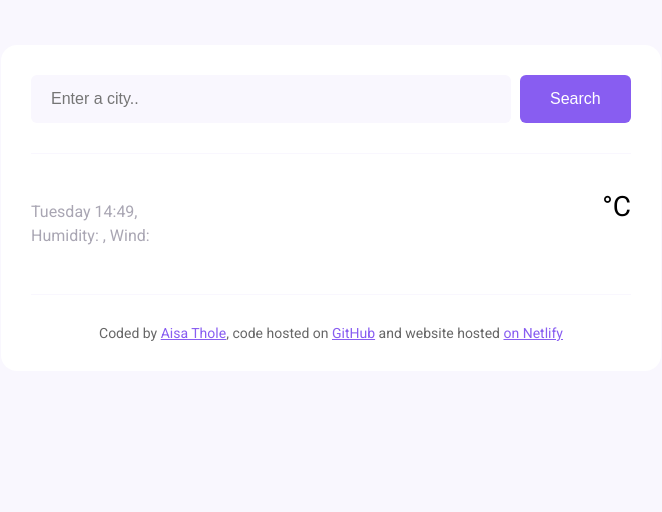
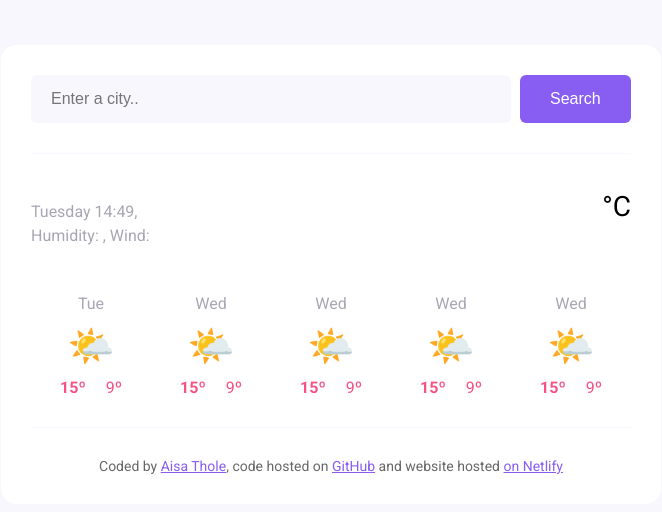
Before and after one commit to Lizzy04/weather-search-app, a plain HTML site: page index.html in a window 1280 px wide. Shown: the whole page, without its empty margins (309-971 px from the left). Drawn offline with nearby package versions, Linux system fonts and the light colour scheme; no server answers.

Commit message:
Added HTML and CSS for the forecast

```diff
--- a/index.html
+++ b/index.html
@@ -35,6 +35,58 @@
             <div class="weather-app-unit">°C</div>
           </div>
         </div>
+        <div class="weather-forecast">
+          <div class="weather-forecast-day">
+            <div class="weather-forecast-date">Tue</div>
+            <div class="weather-forecast-icon">🌤️</div>
+            <div class="weather-forecast-temperatures">
+              <div class="weather-forecast-temperature">
+                <strong>15º</strong>
+              </div>
+              <div class="weather-forecast-temperature">9º</div>
+            </div>
+        </div>
+         <div class="weather-forecast-day">
+            <div class="weather-forecast-date">Wed</div>
+            <div class="weather-forecast-icon">🌤️</div>
+            <div class="weather-forecast-temperatures">
+              <div class="weather-forecast-temperature">
+                <strong>15º</strong>
+              </div>
+              <div class="weather-forecast-temperature">9º</div>
+            </div>
+          </div>
+          <div class="weather-forecast-day">
+            <div class="weather-forecast-date">Wed</div>
+            <div class="weather-forecast-icon">🌤️</div>
+            <div class="weather-forecast-temperatures">
+              <div class="weather-forecast-temperature">
+                <strong>15º</strong>
+              </div>
+              <div class="weather-forecast-temperature">9º</div>
+            </div>
+          </div>
+          <div class="weather-forecast-day">
+            <div class="weather-forecast-date">Wed</div>
+            <div class="weather-forecast-icon">🌤️</div>
+            <div class="weather-forecast-temperatures">
+              <div class="weather-forecast-temperature">
+                <strong>15º</strong>
+              </div>
+              <div class="weather-forecast-temperature">9º</div>
+            </div>
+          </div>
+          <div class="weather-forecast-day">
+            <div class="weather-forecast-date">Wed</div>
+            <div class="weather-forecast-icon">🌤️</div>
+            <div class="weather-forecast-temperatures">
+              <div class="weather-forecast-temperature">
+                <strong>15º</strong>
+              </div>
+              <div class="weather-forecast-temperature">9º</div>
+            </div>
+          </div>
+        </div>
     </main>
     <footer>
       Coded by
--- a/src/style.css
+++ b/src/style.css
@@ -86,6 +86,37 @@ main {
   font-size: 28px;
 }
 
+.weather-forecast {
+  display: flex;
+  justify-content: space-around;
+  margin-top: 30px;
+}
+
+.weather-forecast-date {
+  text-align: center;
+  color: rgba(39, 33, 66, 0.4);
+  font-size: 16px;
+  line-height: 20px;
+  margin-bottom: 10px;
+}
+
+.weather-forecast-icon {
+  font-size: 38px;
+  text-align: center;
+}
+
+.weather-forecast-temperatures {
+  text-align: center;
+  color: #f65282;
+  margin-top: 10px;
+  display: flex;
+  justify-content: center;
+}
+
+.weather-forecast-temperature {
+  padding: 0 10px;
+}
+
 footer {
   border-top: 1px solid #f9f7fe;
   padding: 30px 0 0 0;
```
